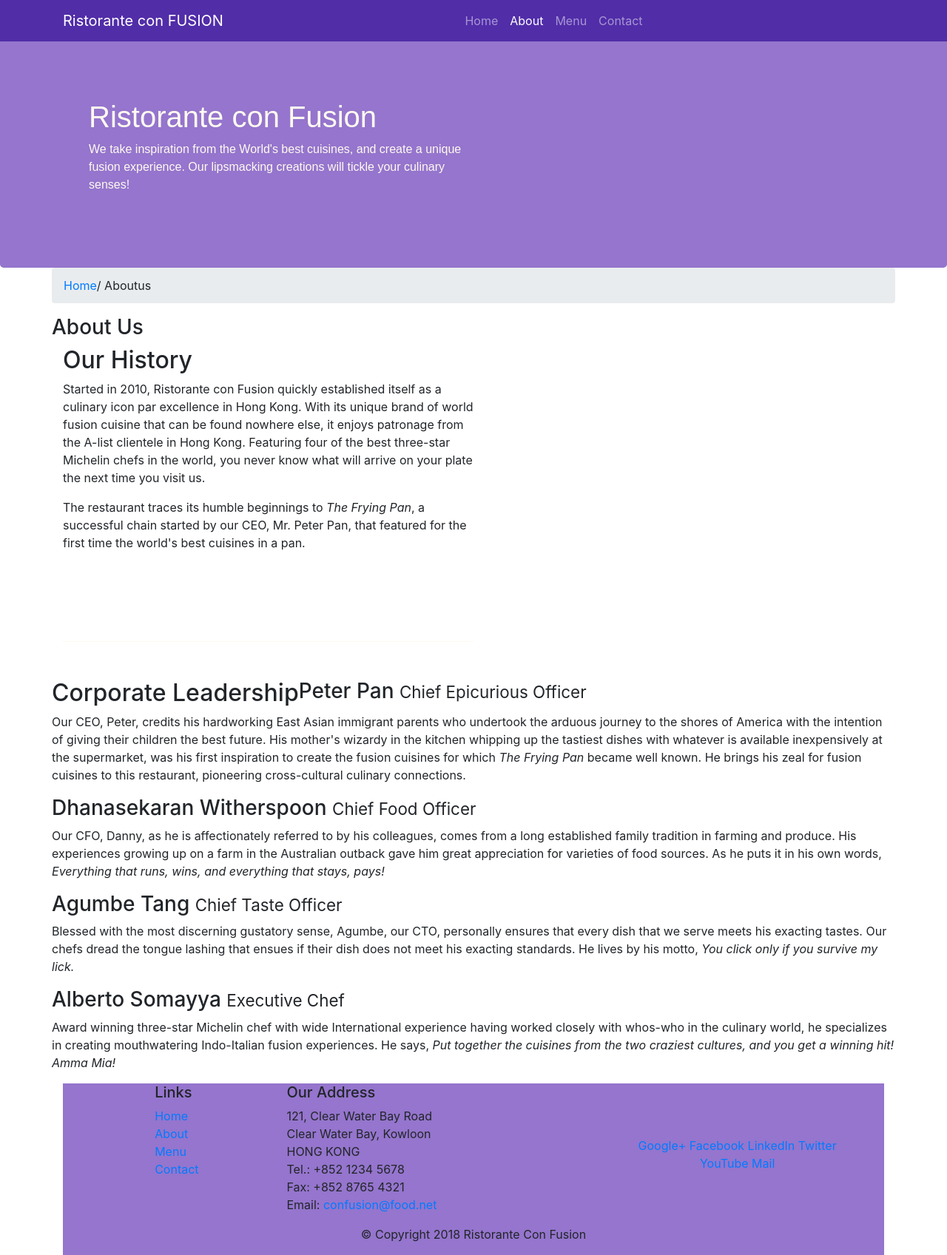
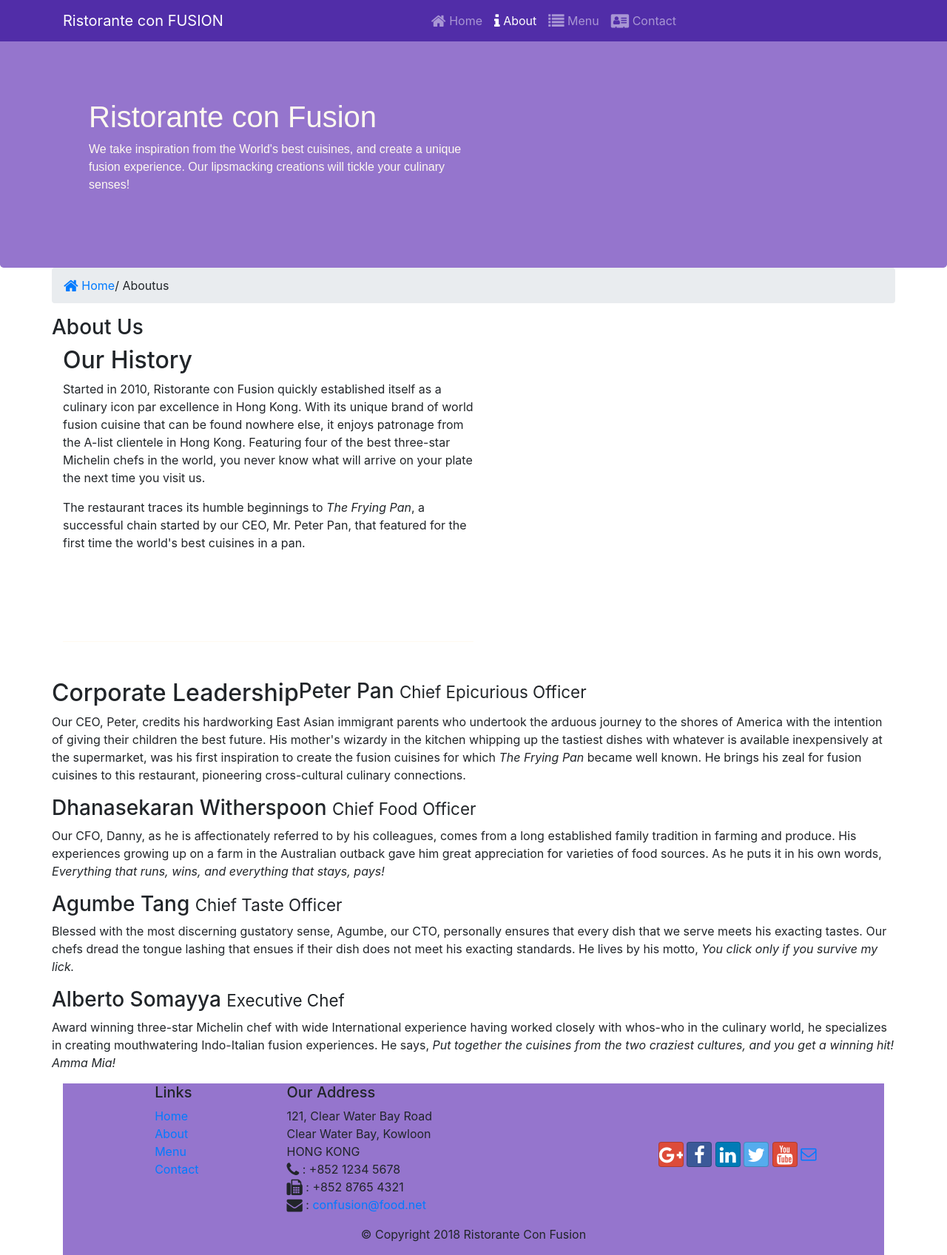
Before and after one commit to varshit32yadav/ConFusion-Bootstrap, a website: page aboutus.html in a window 1280 px wide. Shown: the whole page at 74% size. Drawn offline with nearby package versions, Linux system fonts and the light colour scheme.

Commit message:
icon fonts

```diff
--- a/aboutus.html
+++ b/aboutus.html
@@ -4,6 +4,8 @@
 <head>
      <!-- Bootstrap CSS -->
      <link rel="stylesheet" href="node_modules/bootstrap/dist/css/bootstrap.min.css">
+     <link rel="stylesheet" href="node_modules/font-awesome/css/font-awesome.min.css">
+     <link rel="stylesheet" href="node_modules/bootstrap-social/bootstrap-social.css">
      <link rel="stylesheet" href="css/styles.css">
     <title>Ristorante Con Fusion: About Us</title>
 
@@ -18,10 +20,10 @@
             <div class="collapse navbar-collapse" id="navbar">
              <a class="navbar-brand mr-auto" href="index.html">Ristorante con FUSION</a>
              <ul class="navbar-nav mr-auto ">
-                 <li class="nav-item "><a class="nav-link" href="index.html">Home</a></li>
-                 <li class="nav-item active"><a class="nav-link" href="#">About</a></li>
-                 <li class="nav-item"><a class="nav-link" href="#">Menu</a></li>
-                 <li class="nav-item"><a class="nav-link" href="#">Contact</a></li>
+                 <li class="nav-item "><a class="nav-link" href="index.html"><span class="fa fa-home fa-lg"></span> Home</a></li>
+                 <li class="nav-item active"><a class="nav-link" href="#"><span class="fa fa-info fa-lg"></span> About</a></li>
+                 <li class="nav-item"><a class="nav-link" href="#"><span class="fa fa-list fa-lg"></span> Menu</a></li>
+                 <li class="nav-item"><a class="nav-link" href="#"><span class="fa fa-address-card fa-lg"></span> Contact</a></li>
 
              </ul>
 
@@ -44,7 +46,7 @@
     <div class="container">
         <div class="row">
                 <ol class="col-12 breadcrumb">
-                 <li class="breadcrumb-item"><a href="index.html">Home </a></li>
+                 <li class="breadcrumb-item"><a href="index.html"><span class="fa fa-home fa-lg"></span> Home </a></li>
                  <li><a> / Aboutus</a></li>
                 </ol>
                <h3>About Us</h3>
@@ -97,19 +99,19 @@
 		              121, Clear Water Bay Road<br>
 		              Clear Water Bay, Kowloon<br>
 		              HONG KONG<br>
-		              Tel.: +852 1234 5678<br>
-		              Fax: +852 8765 4321<br>
-		              Email: <a href="mailto:confusion@food.net">confusion@food.net</a>
+		              <span class="fa fa-phone fa-lg"></span> : +852 1234 5678<br>
+		              <span class="fa fa-fax fa-lg"></span> : +852 8765 4321<br>
+		              <span class="fa fa-envelope fa-lg"></span> : <a href="mailto:confusion@food.net">confusion@food.net</a>
 		           </address>
                 </div>
                 <div class="col-12 col-sm-4 align-self-center">
                     <div class="text-center">
-                        <a href="http://google.com/+">Google+</a>
-                        <a href="http://www.facebook.com/profile.php?id=">Facebook</a>
-                        <a href="http://www.linkedin.com/in/">LinkedIn</a>
-                        <a href="http://twitter.com/">Twitter</a>
-                        <a href="http://youtube.com/">YouTube</a>
-                        <a href="mailto:">Mail</a>
+                        <a class="btn btn-social-icon btn-google" href="http://google.com/+"><span class="fa fa-google-plus fa-lg"></span> </a>
+                        <a class="btn btn-social-icon btn-facebook"href="http://www.facebook.com/profile.php?id="><span class="fa fa-facebook fa-lg"></span> </a>
+                        <a class="btn btn-social-icon btn-linkedin"href="http://www.linkedin.com/in/"><span class="fa fa-linkedin fa-lg"></span> </a>
+                        <a class="btn btn-social-icon btn-twitter"href="http://twitter.com/"><span class="fa fa-twitter fa-lg"></span> </a>
+                        <a class="btn btn-social-icon btn-google"href="http://youtube.com/"><span class="fa fa-youtube fa-lg"></span> </a>
+                        <a href="mailto:"><span class="fa fa-envelope-o fa-lg"></span> </a>
                     </div>
                 </div>
            </div>
--- a/package.json
+++ b/package.json
@@ -15,6 +15,8 @@
   },
   "dependencies": {
     "bootstrap": "^4.0.0",
+    "bootstrap-social": "^5.1.1",
+    "font-awesome": "^4.7.0",
     "jquery": "^3.3.1",
     "popper.js": "^1.12.9"
   }
```
Also changed, not shown: index.html (+16 -13 lines), 1 other file.
